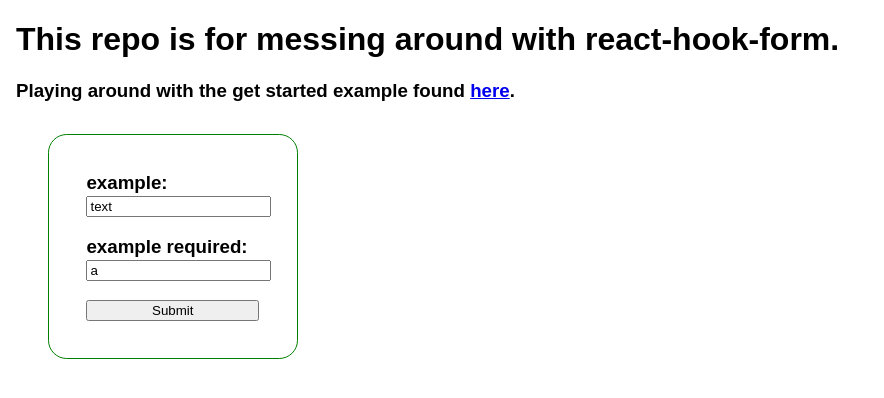
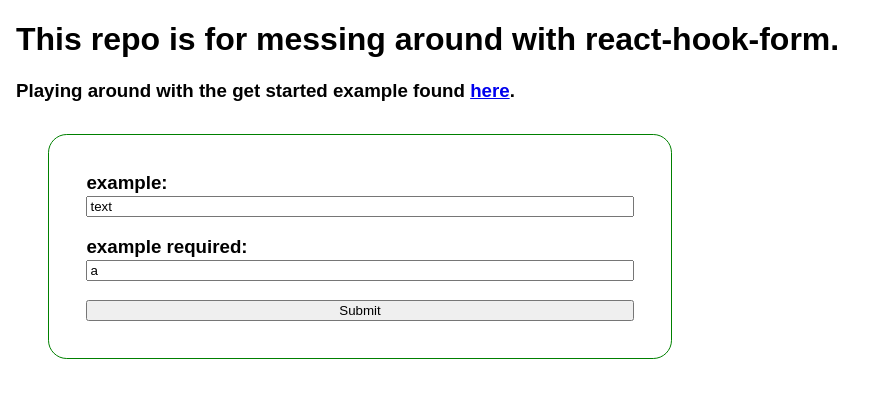
Before and after one commit to guillermomorini/react-hook-form, a React (Vite) app: page / in a window 1280 px wide. Shown: the top 398 px of the page, without its empty margins (0-884 px from the left). Built offline with nearby package versions, Linux system fonts and the light colour scheme.

Commit message:
Fix text input size

```diff
--- a/src/components/QuickStartExample.css
+++ b/src/components/QuickStartExample.css
@@ -1,6 +1,6 @@
 .quick-start-example {
     margin: 2rem;
-    width: 20%;
+    width: 50%;
     display: flex;
     flex-direction: column;
     gap: 1em;
@@ -8,3 +8,7 @@
     padding: 2em;
     border-radius: 1em;
 }
+
+input {
+    width: 100%;
+}
```
